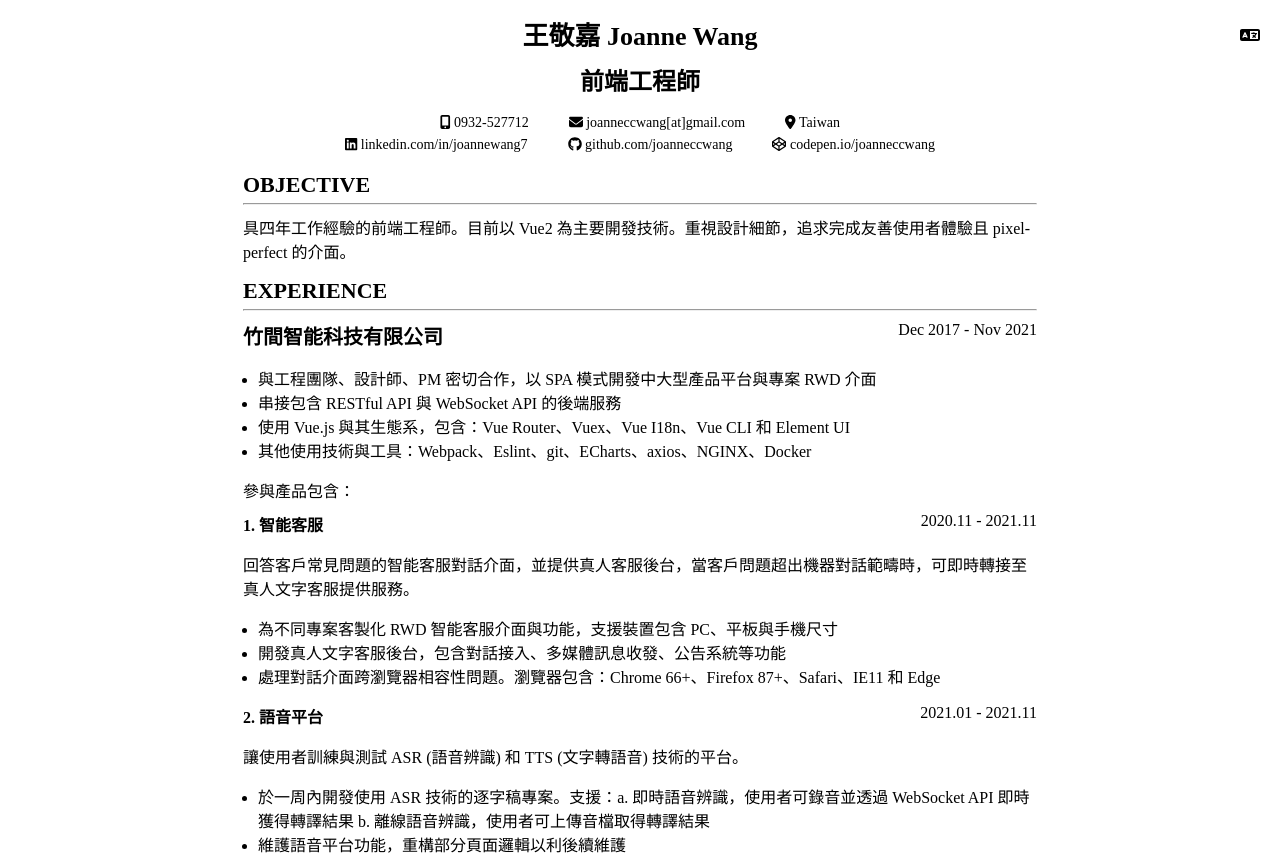
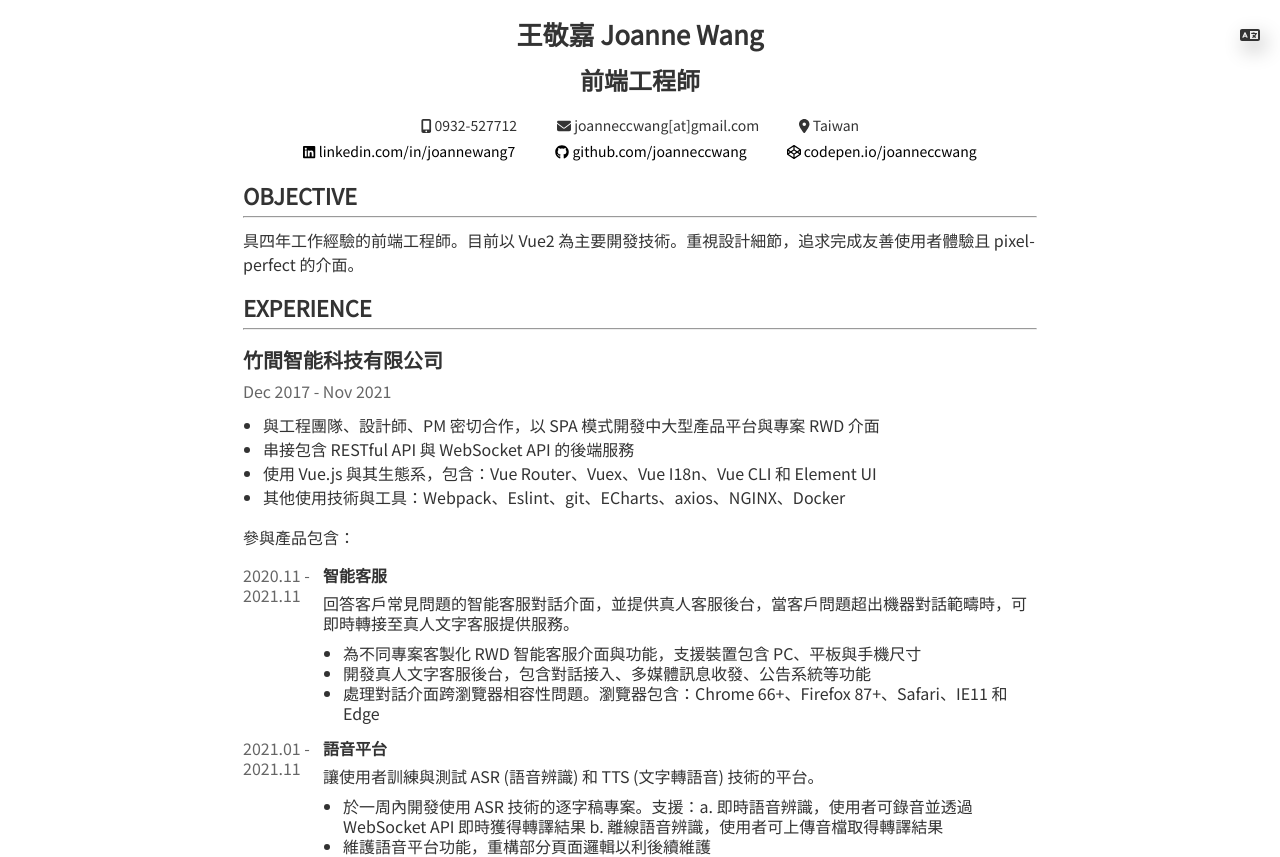
Before and after one commit to joanneccwang/resume, a Vue app: page / in a window 1280 px wide. Shown: the top 857 px of the page. Built offline with nearby package versions, Linux system fonts and the light colour scheme.

Commit message:
FEATURE: Update layout

```diff
--- a/src/App.vue
+++ b/src/App.vue
@@ -29,6 +29,9 @@ export default {
       document.documentElement.lang = this.$i18n.locale;
     },
   },
+  beforeMount() {
+    document.documentElement.lang = this.$i18n.locale;
+  },
 };
 </script>
 <style lang="scss">
@@ -44,5 +47,6 @@ export default {
   right: 20px;
   height: 30px;
   cursor: pointer;
+  filter: drop-shadow(5px 8px 10px #999);
 }
 </style>
--- a/src/assets/scss/index.scss
+++ b/src/assets/scss/index.scss
@@ -1,5 +1,17 @@
 @import 'variable.scss';
+@import url('https://fonts.googleapis.com/css2?family=Noto+Sans+TC&display=swap');
 
+body {
+  color: $color-font-strong;
+}
 ul {
-  padding-inline-start: 15px;
+  margin: 5px 0px;
+  padding-inline-start: 20px;
 }
+
+[lang=zhtw] {
+  font-family: 'Noto Sans TC','PingFang SC Regular', 'Microsoft JhengHei', 'Times New Roman', Arial, Helvetica, sans-serif;
+}
+[lang=en] {
+  font-family: 'Times New Roman', Arial, Helvetica, sans-serif;;
+}
--- a/src/assets/scss/variable.scss
+++ b/src/assets/scss/variable.scss
@@ -1,9 +1,14 @@
+$color-font-strong: #333;
+$color-font-mark: #666;
+
 @mixin title() {
   font-size: 20px;
   font-weight: bold;
+  color: $color-font-strong;
 }
 
 @mixin sub-title() {
   font-size: 16px;
   font-weight: bold;
+  color: $color-font-strong;
 }
--- a/src/components/Title.vue
+++ b/src/components/Title.vue
@@ -18,6 +18,7 @@ export default {
 
   hr {
     margin: 5px 0px;
+    background: $color-font-mark;
   }
 }
 </style>
--- a/src/i18n/en.json
+++ b/src/i18n/en.json
@@ -10,7 +10,7 @@
       "summary1": "Work closely with designers and project managers to build product from scratch to completion using SPA",
       "summary2": "Integrating with Back-end services including RESTful API (through axios) and WebSocket API",
       "summary3": "Develop with Vue.js and its ecosystem, including, Vue-router, Vuex, Vue I18n, Vue CLI and Element UI",
-      "summary4": "Experience in using: Webpack、Eslint、git、ECharts、axios、NGINX、Docker",
+      "summary4": "Experience in using: Webpack, Eslint, git, ECharts, axios, NGINX, Docker",
       "includes": "Products involved:",
 
       "AI_bot": {
@@ -22,19 +22,19 @@
       },
 
       "voice_platform": {
-        "product": "Voice Platform ",
-        "summary": "A system that allows users to train and test models for ASR(Automatic Speech Recognition) and TTS(Text To Speech) techniques.",
+        "product": "Voice Platform",
+        "summary": "A system that allows users to train and test models for ASR (Automatic Speech Recognition) and TTS (Text To Speech) techniques.",
         "bullet1": "Build a transcription application within a week that allows user to either record audio for real-time transcription or upload recordings for offline transcription",
         "bullet2": "Maintain and refactor features of voice platform"
       },
 
       "AICC": {
-        "product": "AICC - An AI-based quality assurance system for customer service ",
+        "product": "AICC - An AI-based quality assurance system for customer service",
         "summary": "A system that allows users to write custom rules and upload call recordings to evaluate customer service performance. A rule is constructed by a six-layer structure, from training keywords to writing logical semantics. Evaluation results are visualized in dialog-like interface with rule highlighting and recording play back features.",
         "bullet1": "Build AI quality assurance system's core functions from scratch",
         "bullet2": "Develop highly reusable components for building complicated logical rules",
         "bullet3": "Responsible for git flow management of the frontend project. Work with frontend team from Beijing",
-        "bullet4": "Support internationalization(i18n) in Traditional Chinese and Simplified Chinese",
+        "bullet4": "Support internationalization (i18n) in Traditional Chinese and Simplified Chinese",
         "bullet5": "Use mock.js to mock RESTful API response during developing"
       },
 
--- a/src/views/Experience.vue
+++ b/src/views/Experience.vue
@@ -14,21 +14,21 @@
         </li>
       </ul>
 
-      {{ $t('experience.emotibot.includes') }}
-      <div class="product" v-for="(product, pIdx) in company.products" :key="product.name">
+      <p>{{ $t('experience.emotibot.includes') }}</p>
+      <div class="product" v-for="(product) in company.products" :key="product.name">
+        <div class="product_time">{{ product.time }}</div>
         <div class="product_info">
           <div class="product_name">
-            {{pIdx + 1}}. {{ $t(`experience.${company.key}.${product.name}.product`) }}
+            {{ $t(`experience.${company.key}.${product.name}.product`) }}
           </div>
-          <div class="product_time">{{ product.time }}</div>
+          <p class="product_summary"> {{ $t(`experience.${company.key}.${product.name}.summary`) }} </p>
+          <ul>
+            <li v-for="(bulletKey, idx) in product.bullets"
+              :key="`${product.name}-bullet-${idx}`">
+              {{ $t(`experience.${company.key}.${product.name}.bullet${bulletKey}`) }}
+            </li>
+          </ul>
         </div>
-        <p> {{ $t(`experience.${company.key}.${product.name}.summary`) }} </p>
-        <ul>
-          <li v-for="(bulletKey, idx) in product.bullets"
-            :key="`${product.name}-bullet-${idx}`">
-            {{ $t(`experience.${company.key}.${product.name}.bullet${bulletKey}`) }}
-          </li>
-        </ul>
       </div>
     </div>
     </template>
@@ -74,24 +74,46 @@ export default {
 </script>
 
 <style lang="scss" scoped>
+
+#experience {
+  display: flex;
+  flex-direction: column;
+}
 .experience_company {
   display: flex;
-  flex-direction: row;
-  justify-content: space-between;
+  flex-direction: column;
+  align-items: flex-start;
 
   .experience_company-name {
     @include title;
   }
+  .experience_time {
+    margin: 5px 0px;
+    color: $color-font-mark;
+  }
 }
 
 .product {
+  max-width: inherit;
   margin: 10px 0px;
+  display: flex;
+  flex-direction: row;
+  line-height: 20px;
+  .product_time {
+    flex: 0 0 80px;
+    color: $color-font-mark;
+
+  }
   .product_info {
+    flex: 1 1 auto;
     display: flex;
-    flex-direction: row;
-    justify-content: space-between;
+    flex-direction: column;
     .product_name {
       @include sub-title;
+      margin-bottom: 3px;
+    }
+    .product_summary {
+      margin: 5px 0px;
     }
   }
 }
```
